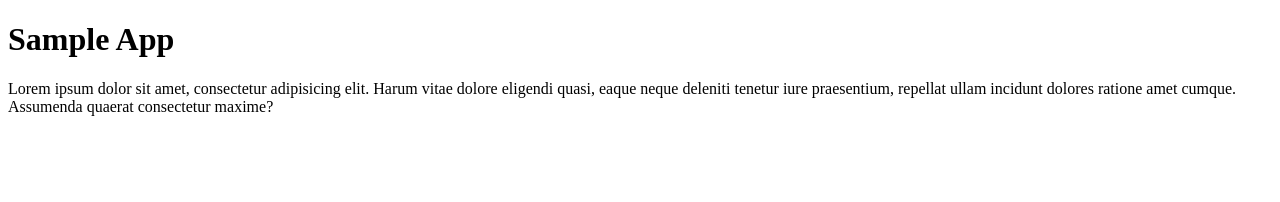
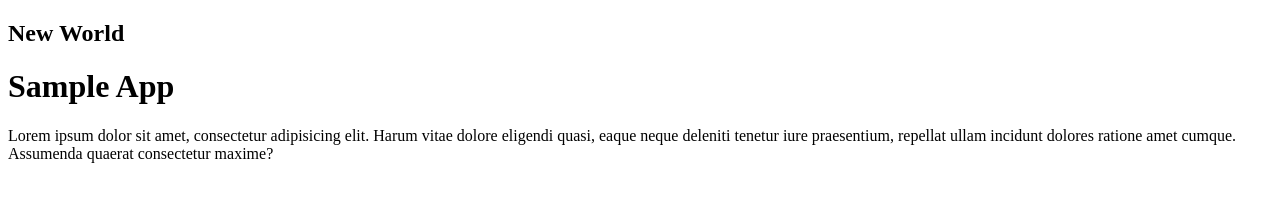
Before and after one commit to ManeeshaDevni/myapp, a plain HTML site: page index.html in a window 1280 px wide. Drawn offline with Linux system fonts and the light colour scheme.

Commit message:
edit from live repo

```diff
--- a/index.html
+++ b/index.html
@@ -9,6 +9,7 @@
 </head>
 
 <body>
+    <h2>New World</h2>
     <h1>Sample App</h1>
     <p>Lorem ipsum dolor sit amet, consectetur adipisicing elit. Harum vitae dolore eligendi quasi, eaque neque deleniti tenetur iure praesentium, repellat ullam incidunt dolores ratione amet cumque. Assumenda quaerat consectetur maxime?</p>
 </body>
```
